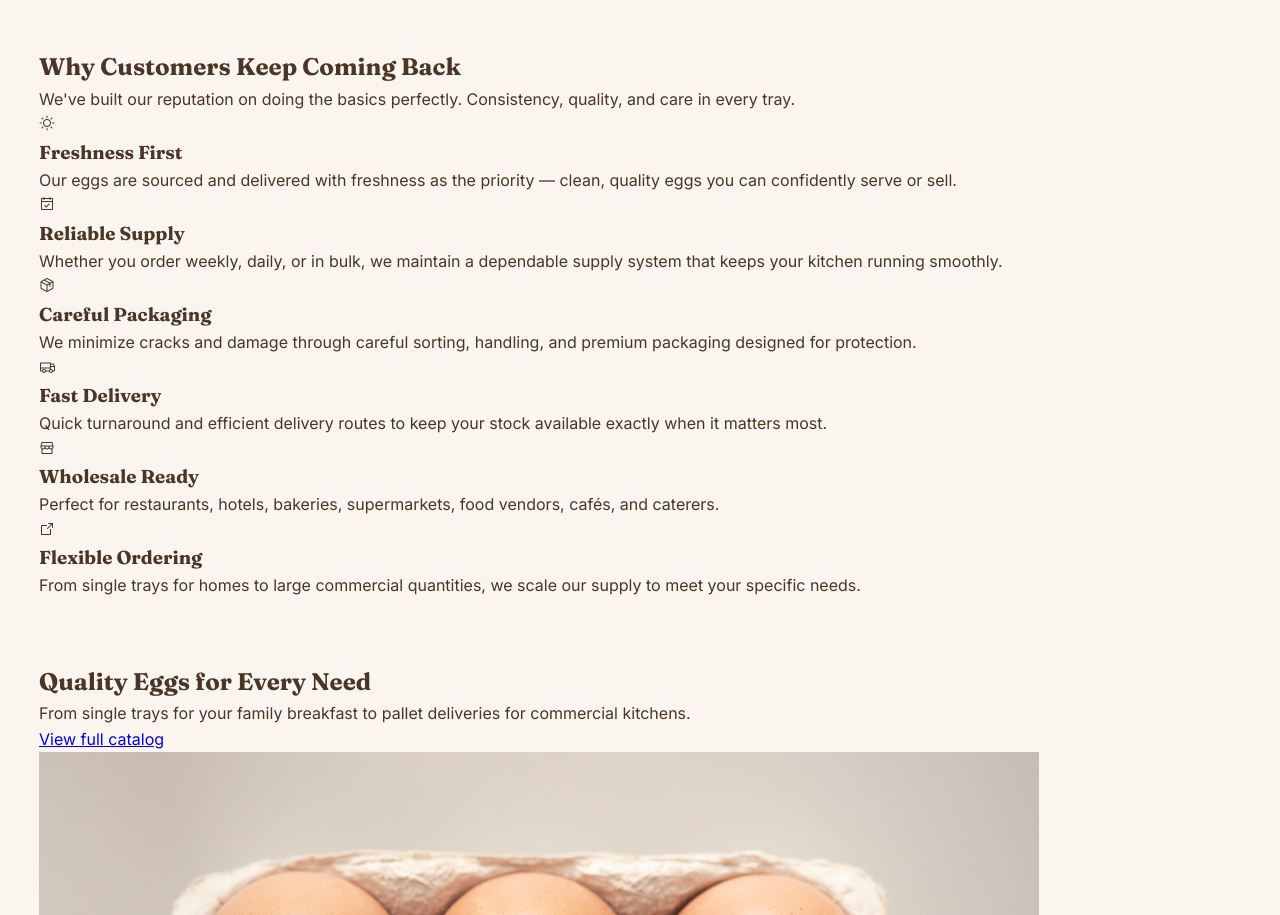
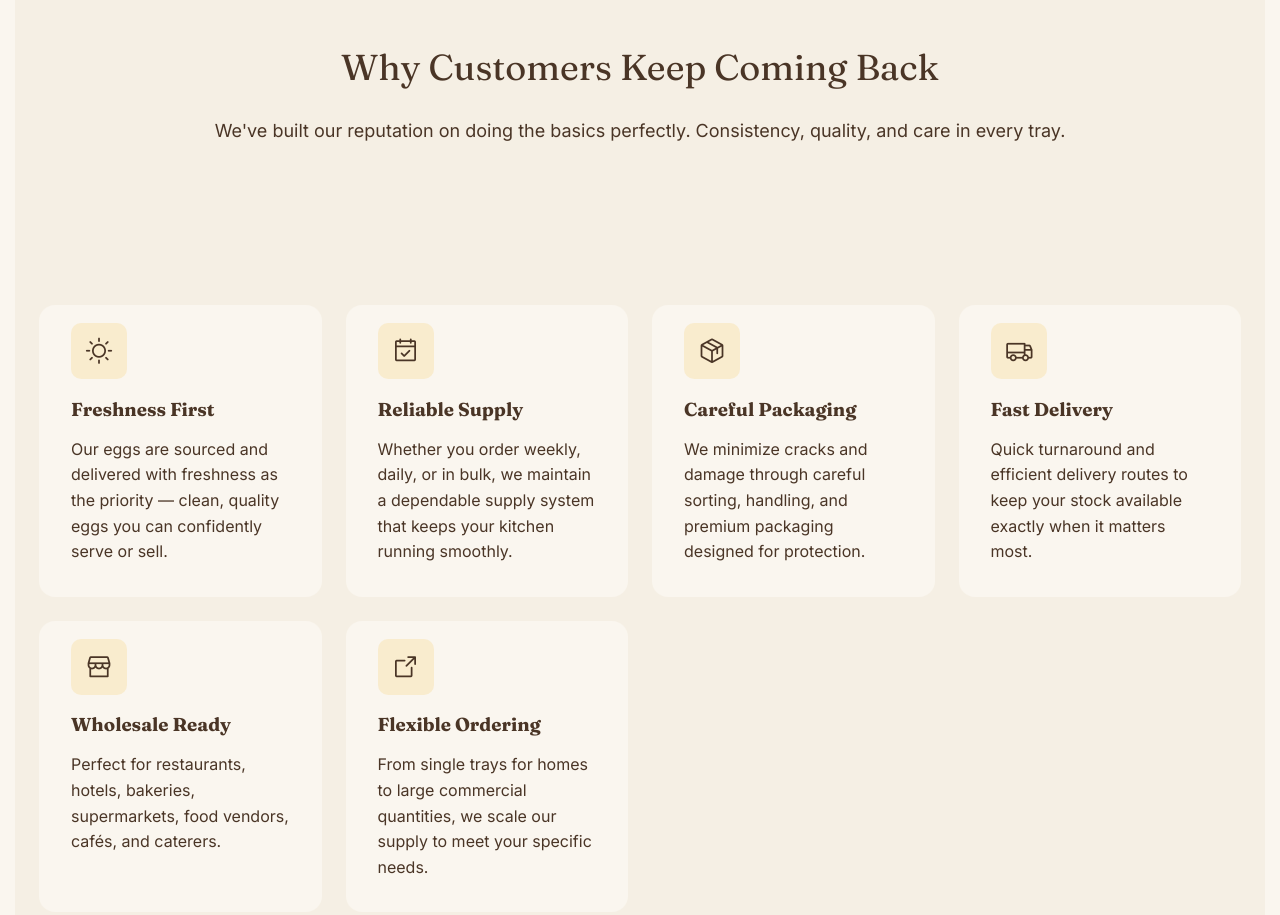
Before and after one commit to Eshemzy/100-STM-06-Landing-Page, a plain HTML site: page index.html in a window 1280 px wide. Shown: the part 1019-1934 px from the top of the page. Drawn offline with nearby package versions, Linux system fonts and the light colour scheme.

Commit message:
Added features section with responsive layout and styling; improved content structure and readability

```diff
--- a/css/style.css
+++ b/css/style.css
@@ -79,6 +79,12 @@ footer {
   width: 100%;
   max-width: 1250px;
   margin-inline: auto;
+}
+.web-cont h2 {
+  font-size: 36px;
+  font-weight: 400;
+  text-align: center;
+  line-height: 1.4;
 }
 .mobile-hidden {
   display: none;
@@ -217,3 +223,47 @@ a.logo {
   color: var(--tet-txt-clr);
   font-weight: 500;
 }
+
+.features {
+  background-color: #f5efe4;
+}
+.features-inner {
+  display: flex;
+  flex-direction: column;
+  gap: 64px;
+}
+.features-intro {
+  display: flex;
+  flex-direction: column;
+  gap: 24px;
+}
+.features-intro p {
+  text-align: center;
+  font-size: 18px;
+}
+.features-wrapper {
+  display: grid;
+  grid-template-columns: repeat(auto-fit, minmax(280px, 1fr));
+  gap: 24px;
+  padding-top: 96px;
+  padding-bottom: 96px;
+}
+.features-wrapper .card {
+  background-color: var(--sec-clr);
+  padding: 32px;
+  border-radius: 16px;
+  display: flex;
+  flex-direction: column;
+  gap: 24px;
+}
+.features-wrapper .card .icon i {
+  font-size: 28px;
+  background-color: #f4c04e33;
+  padding: 14px;
+  border-radius: 10px;
+}
+.features-wrapper .card .text {
+  display: flex;
+  flex-direction: column;
+  gap: 12px;
+}
--- a/index.html
+++ b/index.html
@@ -89,44 +89,76 @@
 
         <section class="features">
           <div class="features-inner">
+            <div class="features-intro">
               <h2>Why Customers Keep Coming Back</h2>
               <p>We've built our reputation on doing the basics perfectly. Consistency, quality, and care in every tray.</p>
+            </div>
 
             <div class="features-wrapper">
               <div class="card card--feature">
+                <div class="icon">
                   <i class="ph ph-sun"></i>
+                </div>
+
+                <div class="text">
                   <h3>Freshness First</h3>
                   <p>Our eggs are sourced and delivered with freshness as the priority — clean, quality eggs you can confidently serve or sell.</p>
                 </div>
+              </div>
 
               <div class="card card--feature">
+                <div class="icon">
                   <i class="ph ph-calendar-check"></i>
+                </div>
+
+                <div class="text">
                   <h3>Reliable Supply</h3>
                   <p>Whether you order weekly, daily, or in bulk, we maintain a dependable supply system that keeps your kitchen running smoothly.</p>
                 </div>
+              </div>
 
               <div class="card card--feature">
+                <div class="icon">
                   <i class="ph ph-package"></i>
+                </div>
+
+                <div class="text">
                   <h3>Careful Packaging</h3>
                   <p>We minimize cracks and damage through careful sorting, handling, and premium packaging designed for protection.</p>
                 </div>
+              </div>
 
               <div class="card card--feature">
+                <div class="icon">
                   <i class="ph ph-truck"></i>
+                </div>
+
+                <div class="text">
                   <h3>Fast Delivery</h3>
                   <p>Quick turnaround and efficient delivery routes to keep your stock available exactly when it matters most.</p>
                 </div>
+              </div>
 
               <div class="card card--feature">
+                <div class="icon">
                   <i class="ph ph-storefront"></i>
+                </div>
+
+                <div class="text">
                   <h3>Wholesale Ready</h3>
                   <p>Perfect for restaurants, hotels, bakeries, supermarkets, food vendors, cafés, and caterers.</p>
                 </div>
+              </div>
 
               <div class="card card--feature">
+                <div class="icon">
                   <i class="ph ph-arrow-square-out"></i>
+                </div>
+
+                <div class="text">
                   <h3>Flexible Ordering</h3>
                   <p>From single trays for homes to large commercial quantities, we scale our supply to meet your specific needs.</p>
+                </div>
               </div>
             </div>
           </div>
```
Lines whose indentation alone changed are shown as unchanged.
